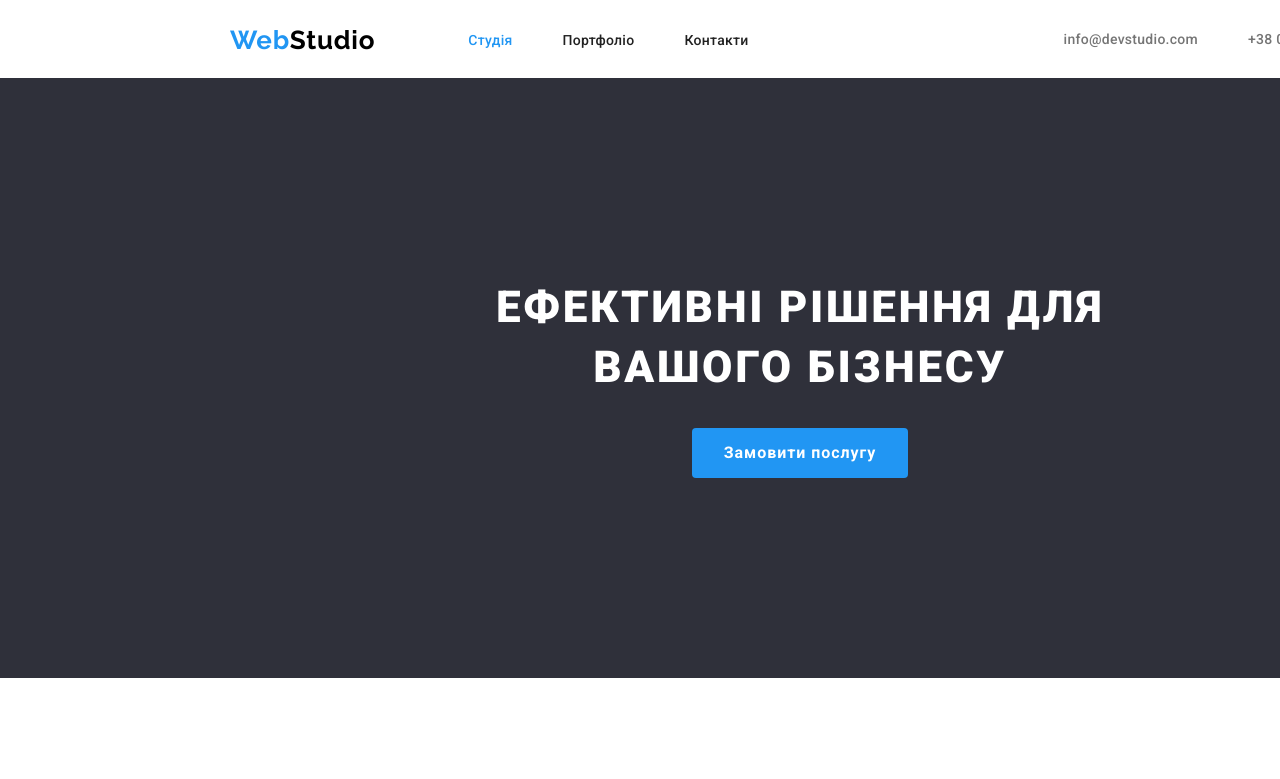
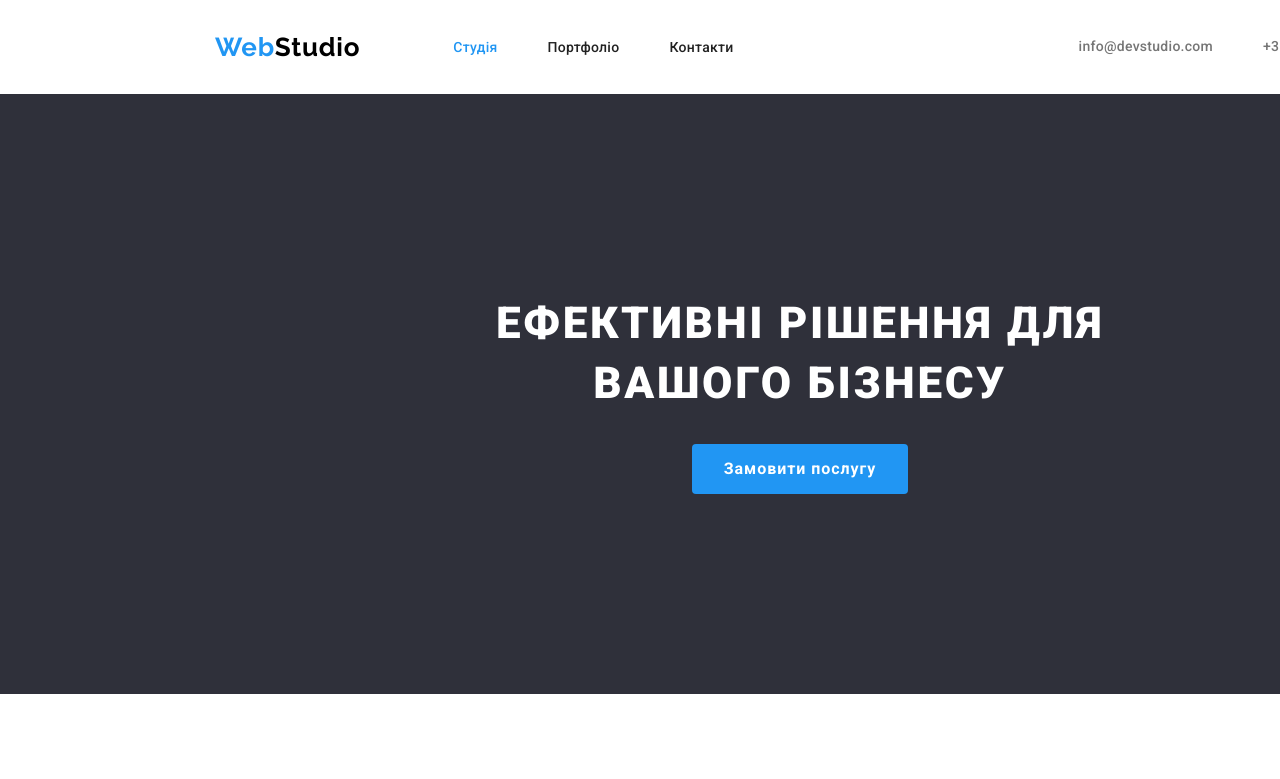
Before and after one commit to maryelisss/goit-markup-hw-03, a plain HTML site: page index.html in a window 1280 px wide. Shown: the top 779 px of the page. Drawn offline with nearby package versions, Linux system fonts and the light colour scheme.

Commit message:
готово ще раз

```diff
--- a/css/styles.css
+++ b/css/styles.css
@@ -45,7 +45,11 @@ a {
   display: flex;
   align-items: center;
   width: 1600px;
-  height: 80px;
+  /* height: 80px; */
+  padding: 32px 0 32px 0;
+  border-width: 0px 0px 1px 0px;
+  border-color: #ececec;
+  border-style: solid;
 }
 
 .header-nav {
```
